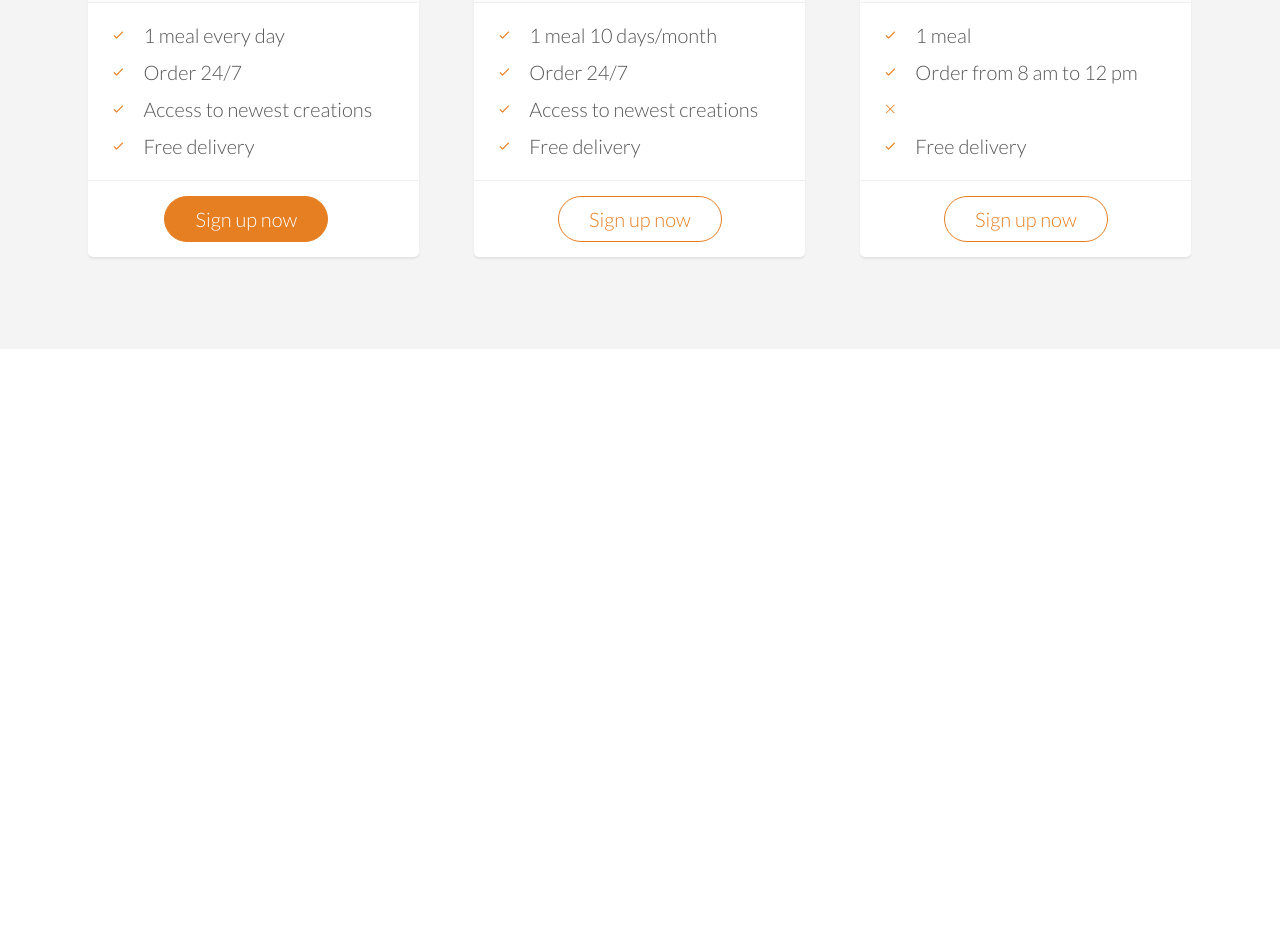
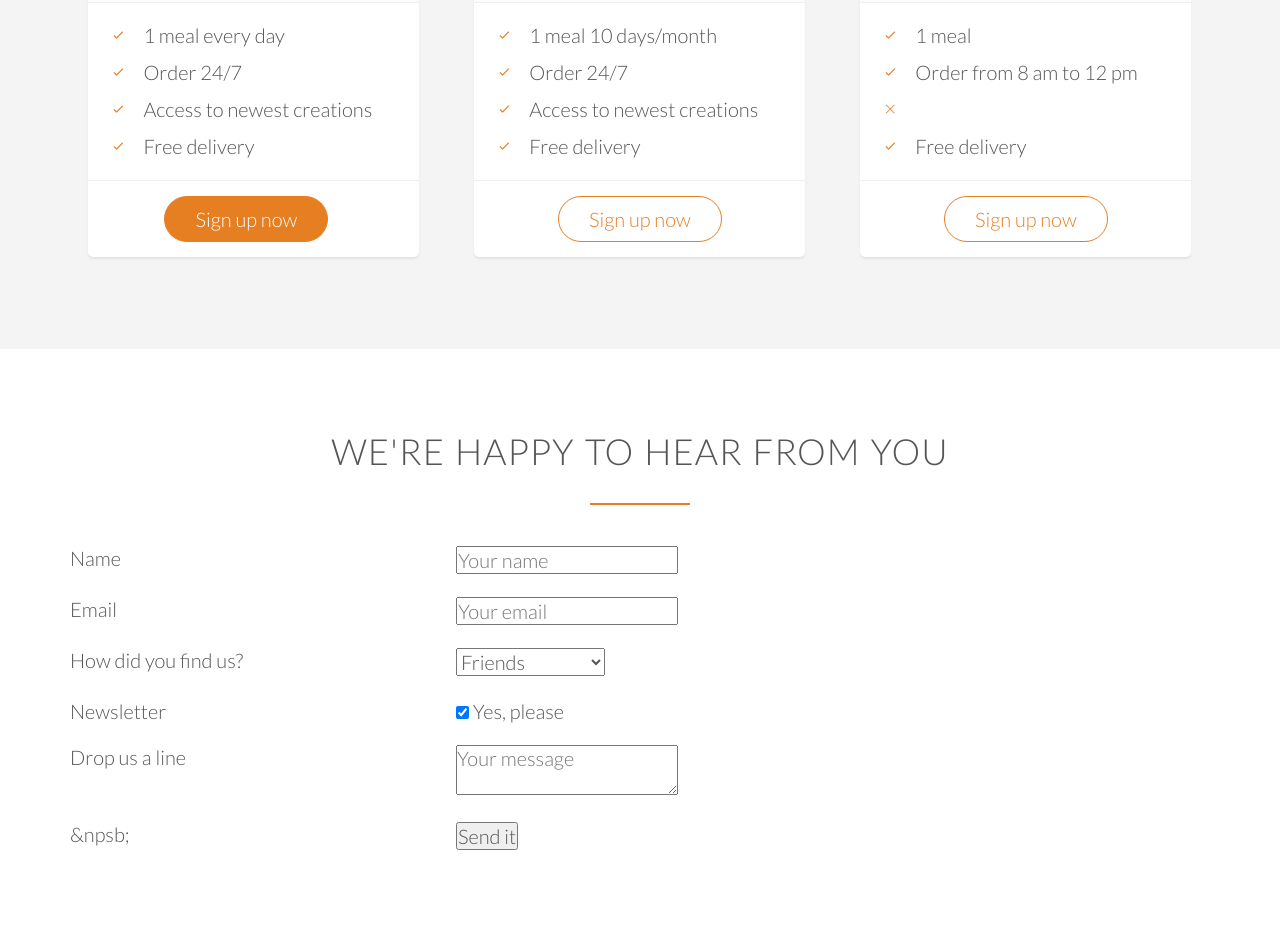
Before and after one commit to cjpuskar/Omnifoods, a website: page client/index.html in a window 1280 px wide. Shown: the part 4300-5242 px from the top of the page. Before the commit the page ends 4649 px from the top, so only its background shows below. Drawn offline with Linux system fonts and the light colour scheme; files whose address does not match are found by name.

Commit message:
[lecture]: building form part 1

```diff
--- a/client/index.html
+++ b/client/index.html
@@ -306,6 +306,70 @@
 			</div>
 		</section>
 
+		<section class="section-form">
+			<div class="row">
+				<h2>We're happy to hear from you</h2>
+			</div>
+			<div class="row">
+				<form method="post" action="#" class="contact-form">
+					<div class="row">
+						<div class="col span-1-of-3">
+							<label for="name">Name</label>
+						</div>
+						<div class="col span-2-of-3">
+							<input type="text" name="name" id="name" placeholder="Your name" required>
+						</div>
+					</div>
+					<div class="row">
+						<div class="col span-1-of-3">
+							<label for="email">Email</label>
+						</div>
+						<div class="col span-2-of-3">
+							<input type="email" name="email" id="email" placeholder="Your email" required>
+						</div>
+					</div>
+					<div class="row">
+						<div class="col span-1-of-3">
+							<label for="find-us">How did you find us?</label>
+						</div>
+						<div class="col span-2-of-3">
+							<select name="find-us" id="find-us">
+								<option value="friends" selected>Friends</option>
+								<option value="search">Search</option>
+								<option value="ad">Advertisement</option>
+								<option value="other">Other</option>
+							</select>
+						</div>
+					</div>
+					<div class="row">
+						<div class="col span-1-of-3">
+							<label>Newsletter</label>
+						</div>
+						<div class="col span-2-of-3">
+							<input type="checkbox" name="news" id="news" checked> Yes, please
+						</div>
+					</div>
+					<div class="row">
+						<div class="col span-1-of-3">
+							<label>Drop us a line</label>
+						</div>
+						<div class="col span-2-of-3">
+							<textarea name="message" placeholder="Your message"></textarea>
+						</div>
+					</div>
+					<div class="row">
+						<div class="col span-1-of-3">
+							<label>&npsb;</label>
+						</div>
+						<div class="col span-2-of-3">
+							<input type="submit" value="Send it">
+						</div>
+					</div>
+
+				</form>
+			</div>
+		</section>
+
 	</body>
 
 </html>
```
